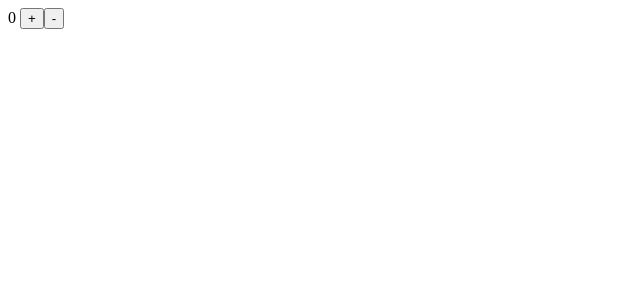
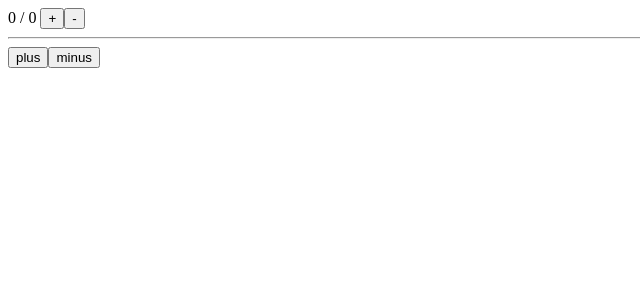
Before and after one commit to YevhenShershen/Vue-Testing, a Vue app: page / in a window 1280 px wide. Shown: the top 300 px of the page, without its empty margins (0-640 px from the left). Built offline with nearby package versions, Linux system fonts and the light colour scheme.

Commit message:
correctly resets both counters when initialValue is changed

```diff
--- a/src/App.vue
+++ b/src/App.vue
@@ -1,11 +1,14 @@
 <template>
   <div id="app">
-    {{ counter }}
+    {{ counter }} / {{counter2}}
     <button @click="counter += 1">+</button>
     <button @click="counter -= 1">-</button>
     <button data-test-id="reset" v-if="counter < 0" @click="counter = 0">
       Reset
     </button>
+    <hr/>
+    <button @click="counter2 += 1">plus</button>
+    <button @click="counter2 -= 1">minus</button>
   </div>
 </template>
 
@@ -21,6 +24,7 @@ export default {
    data() {
     return {
       counter: 0,
+      counter2: 0,
     };
   },
   watch: {
@@ -30,6 +34,9 @@ export default {
         this.counter = newValue;
       },
     },
+    counter(){
+      this.counter2 = 0
+    }
   },
    methods: {
     handleKeyPress(e) {
```
Also changed, not shown: 1 other file (tests, documents, lock files or other folders).
